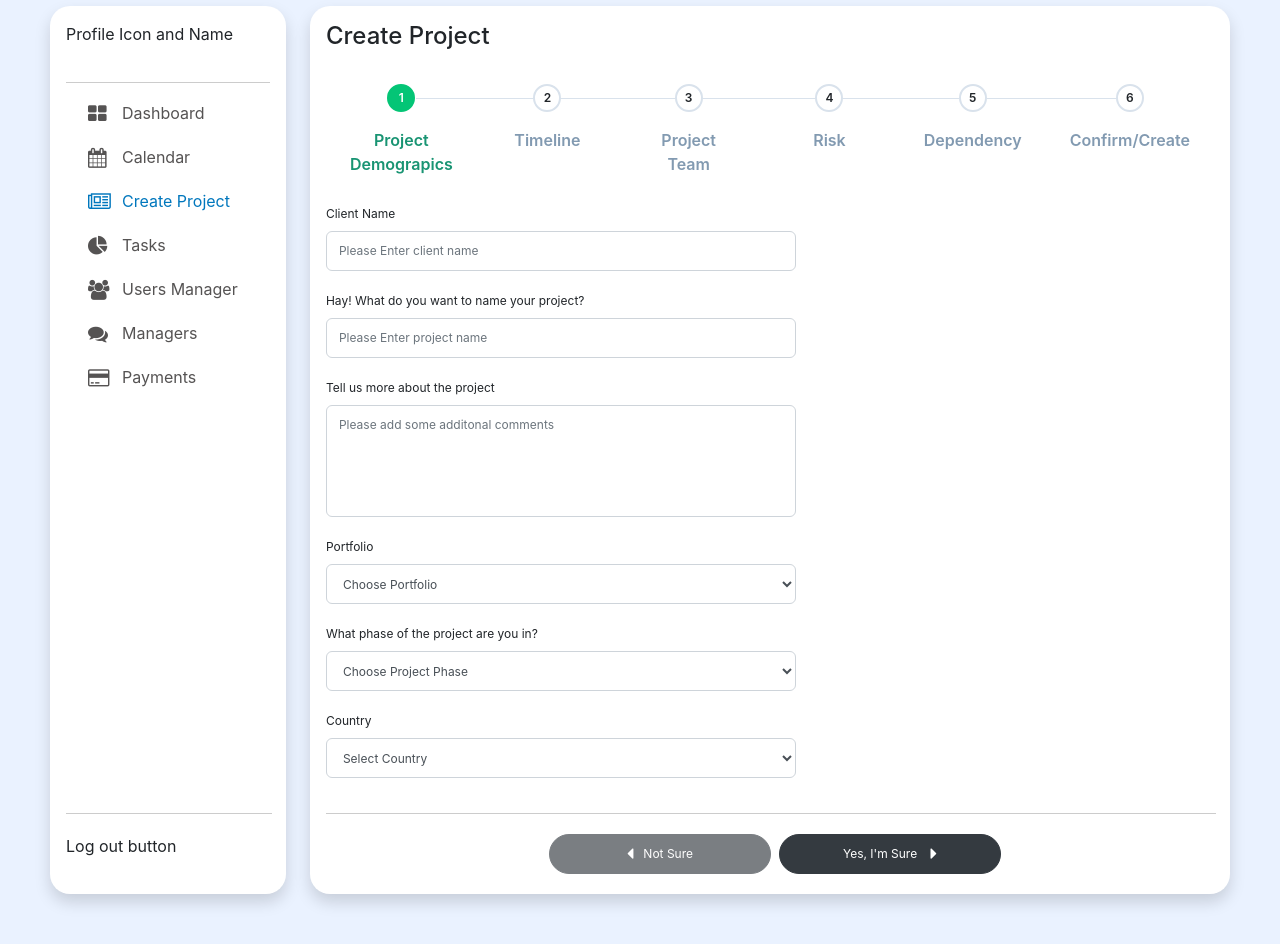
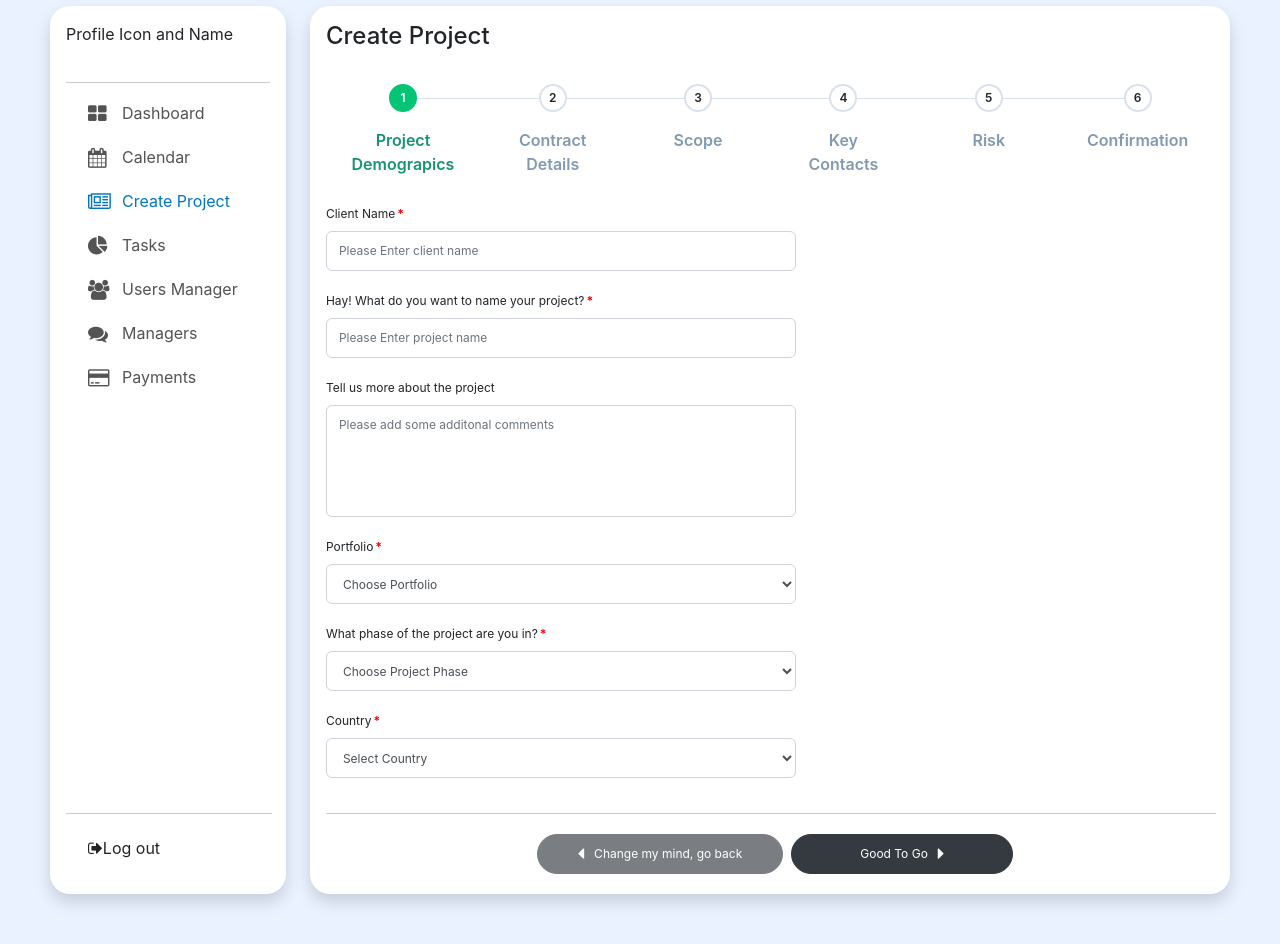
Before and after one commit to rajib26oct/project-management-tool, a React (Create React App) app: page /create-project in a window 1280 px wide. Shown: the part 100-1044 px from the top of the page. Built offline with nearby package versions, Linux system fonts and the light colour scheme.

Commit message:
Maatr
UI layout for two steps(Contract details and scope)
Implemented some of the change requests.

```diff
--- a/src/App.css
+++ b/src/App.css
@@ -28,12 +28,19 @@ header .header-icon{
 .panel .panel-left{ width: 20%; height:auto; min-height: 500px; border-radius: 20px!important; box-sizing: border-box;}
 .panel .panel-right{ width: 78%; height: auto;border-radius: 20px!important; box-sizing: border-box;position: relative;}
 .button-container{text-align: center;margin: 40px 0px 20px;border-top: 1px solid #ccc;padding-top: 20px;position: absolute;width: calc(100% - 30px); bottom: 0px;}
-.button-container button{border-radius: 56px;padding: 10px 40px;width: 140px;font-size: 12px;}
+.button-container button{border-radius: 56px;padding: 10px 40px;min-width: 140px;font-size: 12px;}
 
 .views{width: 50%;margin-bottom: 100px; }
-.views label{font-size: 12px;}
+.views label,.views span{font-size: 12px;}
 .views .react-datepicker__tab-loop{z-index: 9;}
 textarea{resize: none;}
+
+.form-group.required .form-label:after {
+  content:"*";
+  color:#FF0000;
+  font-weight: bold;
+  margin-left: 2px;
+}
 .App .form-control{
     border-radius: 6px;
     resize: none;
@@ -52,10 +59,13 @@ textarea{resize: none;}
 	padding-top: 20px;
 }
 
+.App .logout-section .logout-icon{margin-left: 22px;margin-top: 2px;cursor: pointer;}
+.App .logout-section .logout-icon:hover{color: #0077bd;}
+
 .react-datepicker-wrapper{width: 100%;}
 .date-picker-custom-input i{
 	position: absolute;
-	top: 3px;
+	top: 4px;
     right: -16px;
 	font-size: 28px;
 }
--- a/src/App.jsx
+++ b/src/App.jsx
@@ -40,7 +40,12 @@ class App extends Component {
                 </div>
                 <SideNavBar/>
                 <div className="logout-container">
-                  <div className="logout-section">Log out button</div>
+                  <div className="logout-section">
+                     <div className="logout-icon">
+                        <i className="fa fa-sign-out" aria-hidden="true"></i>
+                        <span className="nav-link-text">Log out</span>
+                     </div>
+                  </div>
                 </div>
             </div>
             <div className="gap"></div>
--- a/src/assets/createProject.json
+++ b/src/assets/createProject.json
@@ -4,37 +4,61 @@
       "id": 1,
       "label": "Project Demograpics",
       "name":"projectDemographic",
-      "action": "active"
+      "action": "active",
+      "footer-buttons": [
+        {"name": "changeMyMind", "label":"Change my mind, go back"},
+        {"name": "goodToGo", "label":"Good To Go"}
+      ]
     },
     {
       "id": 2,
-      "label": "Timeline",
-      "name": "timeline",
-      "action": ""
+      "label": "Contract Details",
+      "name": "contractDetails",
+      "action": "",
+      "footer-buttons": [
+        {"name": "notSure", "label":"Not Sure"},
+        {"name": "sure", "label":"Yes, I'm Sure"}
+      ]
     },
     {
       "id": 3,
-      "label": "Project Team",
-      "name": "projectTeam",
-      "action": ""
+      "label": "Scope",
+      "name": "scope",
+      "action": "",
+      "footer-buttons": [
+        {"name": "notSure", "label":"Not Sure"},
+        {"name": "sure", "label":"Yes, I'm Sure"}
+      ]
     },
     {
       "id": 4,
-      "label": "Risk",
-      "name": "risk",
-      "action": ""
+      "label": "Key Contacts",
+      "name": "keyContacts",
+      "action": "",
+      "footer-buttons": [
+        {"name": "notSure", "label":"Not Sure"},
+        {"name": "sure", "label":"Yes, I'm Sure"}
+      ]
     },
     {
       "id": 5,
-      "label": "Dependency",
-      "name": "dependency",
-      "action": ""
+      "label": "Risk",
+      "name": "risk",
+      "action": "",
+      "footer-buttons": [
+        {"name": "notSure", "label":"Not Sure"},
+        {"name": "sure", "label":"Yes, I'm Sure"}
+      ]
     },
     {
       "id": 6,
-      "label": "Confirm/Create",
+      "label": "Confirmation",
       "name": "confirmation",
-      "action": ""
+      "action": "",
+      "footer-buttons": [
+        {"name": "back", "label":"Back"},
+        {"name": "submit", "label":"Submit"}
+      ]
     }
 
   ],
@@ -48,9 +72,16 @@
         "lifeCyclePhase":"",
         "country":""
       },
-	    "timeline": {
+      "contractDetails": {
         "projectStartDate": "",
-			"projectDuration": ""
+        "projectDuration": "",
+        "dealSize":""
+      },
+      "scope":{
+        "technologies":"",
+        "solutionDescription": "",
+        "deliveryType": "",
+        "phaseofProjects":""
       }
    },
 
@@ -65,6 +96,23 @@
             { "key":"lifeCyclePhase-1", "value": "mobilize", "label": "Intiate/Mobilize" },
             { "key":"lifeCyclePhase-2", "value": "execute", "label": "Execute" }
         ]
+    },
+    "scope":{
+      "deliveryType":[
+        {"value":"waterfall", "label": "Application Development - Waterfall"},
+        {"value":"agile", "label": "Application Development - Agile"},
+        {"value":"maintenance", "label": "Application Maintenance"},
+        {"value":"testing", "label": "Testing Only"}
+      ],
+      "phaseofProjects":[
+        {"value":"dev", "label": "Dev"},
+        {"value":"testing", "label": "Testing"},
+        {"value":"sit", "label": "SIT"},
+        {"value":"design", "label": "Design"},
+        {"value":"uat", "label": "UAT"},
+        {"value":"business rollout", "label": "Business Rollout"},
+        {"value":"support", "label": "Support"}
+      ]
     }
    }
 }
--- a/src/assets/css/createProject.css
+++ b/src/assets/css/createProject.css
@@ -1,3 +1,4 @@
 .App .fa.fa-caret-left{margin-right: 10px;font-size: 18px;vertical-align: -2px;}
 .App .fa.fa-caret-right{margin-left: 10px;font-size: 18px;vertical-align: -2px;}
 .App .display-hide{display: none;}
+.App .total-days{margin-top: 4px;font-weight: bold;}
--- a/src/components/views/createProject/projectDemographics.jsx
+++ b/src/components/views/createProject/projectDemographics.jsx
@@ -4,15 +4,15 @@ const ProjectDemographics = (props) => {
     return (
         <div className="views view-1">
             <form>
-                <div className="form-group">
-                    <label>Client Name</label>
-                    <input type="text" className="form-control" name="clientName"
+                <div className="form-group required">
+                    <label className="form-label">Client Name</label>
+                    <input type="text" className="form-control" name="clientName" required
                         placeholder="Please Enter client name"
                         value={props.projectDemographic.clientName}
                         onChange={props.inputChangeHandler}/>
                 </div>
-                <div className="form-group">
-                    <label>Hay! What do you want to name your project?</label>
+                <div className="form-group required">
+                    <label className="form-label">Hay! What do you want to name your project?</label>
                     <input type="text" className="form-control" name="projectName"
                         placeholder="Please Enter project name"
                         value={props.projectDemographic.projectName}
@@ -26,8 +26,8 @@ const ProjectDemographics = (props) => {
                         onChange={props.inputChangeHandler}></textarea>
                 </div>
 
-                <div className="form-group">
-                    <label>Portfolio</label>
+                <div className="form-group required">
+                    <label className="form-label">Portfolio</label>
                     <select className="form-control" name="Portfolio" onChange={props.selectChangeHandler}>
                         <option>Choose Portfolio</option>
                         {
@@ -37,9 +37,9 @@ const ProjectDemographics = (props) => {
                         }
                     </select>
                 </div>
-                <div className="form-group">
-                    <label>What phase of the project are you in?</label>
-                    <select className="form-control" name="lifeCyclePhase">
+                <div className="form-group required">
+                    <label className="form-label">What phase of the project are you in?</label>
+                    <select className="form-control" name="lifeCyclePhase" onChange={props.selectChangeHandler}>
                         <option>Choose Project Phase</option>
                         {
                             props.cpFieldsDefaultData.lifeCyclePhase.map( opt =>
@@ -49,9 +49,9 @@ const ProjectDemographics = (props) => {
                     </select>
                 </div>
 
-                <div className="form-group">
-                    <label>Country</label>
-                    <select className="form-control" name="country">
+                <div className="form-group required">
+                    <label className="form-label">Country</label>
+                    <select className="form-control" name="country" onChange={props.selectChangeHandler}>
                         <option>Select Country</option>
                         {
                             countries.countriesData.map( opt =>
--- a/src/components/views/createProject/stepper.jsx
+++ b/src/components/views/createProject/stepper.jsx
@@ -70,16 +70,16 @@ class Stepper extends Component {
 
 
     render() {
-        let disabled = false;
+
         const index = this.state.data.findIndex(step => step.action ==="active");
-        disabled = this.state.currentStep === 1 ? true : false;
-
 
        // this.setState({currentStep:index});
 
         let currentView = "view"+this.state.currentStep;
 
-        var viewName = this.state.data[this.state.currentStep-1].name;
+        const currentStepObj = this.state.data[this.state.currentStep-1];
+
+        let viewName = this.state.data[this.state.currentStep-1].name;
 
         return (
             <div>
@@ -102,11 +102,7 @@ class Stepper extends Component {
                     cpFieldsDefaultData={this.state.cpFieldsDefaultData}/>
 
 
-                <div className="button-container">
-                    <button type="button" onClick={() => this.updateView('prev')} className={this.getDisplayClasses('')} disabled={disabled}><i className="fa fa-caret-left" aria-hidden="true"></i>Not Sure</button>
-                    <button type="button" onClick={() => this.updateView('next')}  className={this.getDisplayClasses('')} >Yes, I'm Sure <i className="fa fa-caret-right" aria-hidden="true"></i></button>
-                    <button type="button" onClick={() => this.onSubmitProjectInformation()} className={this.getDisplayClasses('submit')}>Submit Data</button>
-                </div>
+                {this.getButtons(currentStepObj)}
             </div>
         );
     }
@@ -117,14 +113,32 @@ class Stepper extends Component {
        return classes;
     }
 
-    getDisplayClasses(btnType){
-        let classes = "btn btn-dark btn-lg ml-2 ";
+    getButtons(currentStepObj){
+        /*let classes = "btn btn-dark btn-lg ml-2 ";
         if(this.state.currentStep === this.props.totalSteps){
            classes += (btnType === "submit") ? "" : "display-hide";
         } else{
             classes += (btnType === "submit") ? "display-hide" : "";
         }
-        return classes;
+        return classes;*/
+        let disabled = false;
+        disabled = this.state.currentStep === 1 ? true : false;
+        if(currentStepObj['name'] != "confirmation"){
+            return(
+                <div className="button-container">
+                    <button type="button" onClick={() => this.updateView('prev')} className="btn btn-dark btn-lg ml-2" disabled={disabled}><i className="fa fa-caret-left" aria-hidden="true"></i>{currentStepObj['footer-buttons'][0].label}</button>
+                    <button type="button" onClick={() => this.updateView('next')}  className="btn btn-dark btn-lg ml-2" >{currentStepObj['footer-buttons'][1].label}<i className="fa fa-caret-right" aria-hidden="true"></i></button>
+                </div>
+            )
+        }else{
+            return(
+               <div className="button-container">
+                   <button type="button" onClick={() => this.updateView('prev')} className="btn btn-dark btn-lg ml-2"><i className="fa fa-caret-left" aria-hidden="true"></i>Back</button>
+                   <button type="button" onClick={() => this.onSubmitProjectInformation()} className="btn btn-dark btn-lg ml-2">Submit</button>
+               </div>
+            )
+        }
+
     }
 }
 
--- a/src/services/httpService.js
+++ b/src/services/httpService.js
@@ -4,7 +4,7 @@ import { toast } from "react-toastify";
 
 axios.interceptors.response.use(null, error =>{
     const expectedError = error.response && error.response.status >= 400 && error.response.status < 500;
-    if(!expectedError){debugger;
+    if(!expectedError){
         toast.error("An unexpected error occurred.");
     }
 
```
Also changed, not shown: src/components/views/createProject/contractDetails.jsx (added, +55 -0 lines), src/components/views/createProject/createProjectView.jsx (+24 -41 lines), src/components/views/createProject/scope.jsx (added, +48 -0 lines). Lines whose indentation alone changed are shown as unchanged.
